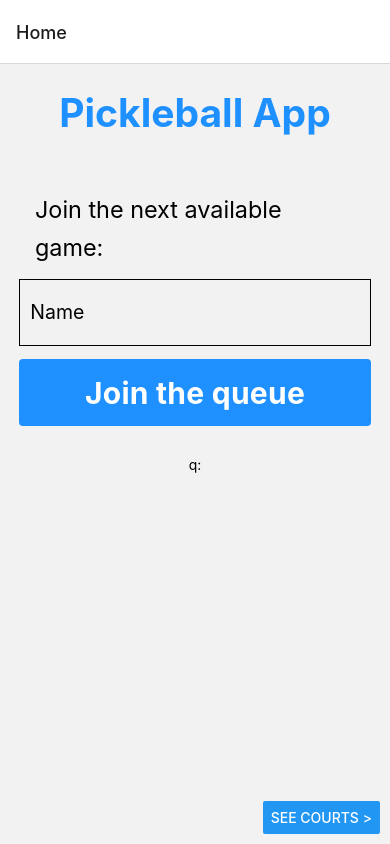
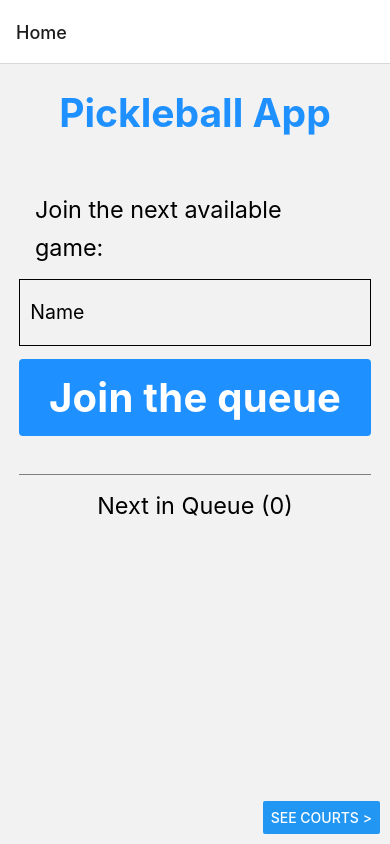
Before and after one commit to SamWickershamBryant/Open-Play, a React Native app: screen / in a window 390 px wide. Built offline with nearby package versions, Linux system fonts and the light colour scheme.

Commit message:
cleaned up ui, ui works on smaller screens(still WIP), queue list on home screen and players can leave, queue list on court screen, bug fixes and general improvement

```diff
--- a/App.js
+++ b/App.js
@@ -14,7 +14,7 @@ const Stack = createStackNavigator();
 export default function App() {
 
 
-  const {queue, enqueue, dequeue} = useQueue()
+  const {queue, enqueue, dequeue, exitQueue} = useQueue()
 
 
 
@@ -23,7 +23,7 @@ export default function App() {
       <NavigationContainer>
       <Stack.Navigator>
         <Stack.Screen name="Home">
-          {props => <HomeScreen {...props} queue={{queue,enqueue,dequeue}}/>}
+          {props => <HomeScreen {...props} queue={{queue,enqueue,dequeue,exitQueue}}/>}
         </Stack.Screen>
         <Stack.Screen name="Courts">
           {props => <CourtScreen {...props} queue={{queue,enqueue,dequeue}}/>}
--- a/app/components/BigButton.js
+++ b/app/components/BigButton.js
@@ -24,8 +24,8 @@ const styles = StyleSheet.create({
     backgroundColor: 'dodgerblue',
   },
   text: {
-    fontSize: 30,
-    lineHeight: 30,
+    fontSize: 40,
+    lineHeight: 40,
     fontWeight: 'bold',
     letterSpacing: 0.25,
     color: 'white',
--- /dev/null
+++ b/app/components/Divider.js
@@ -0,0 +1,20 @@
+// Divider.js
+
+import React from 'react';
+import { View, StyleSheet } from 'react-native';
+
+const Divider = () => {
+  return <View style={styles.divider} />;
+};
+
+const styles = StyleSheet.create({
+  divider: {
+    backgroundColor: 'grey',
+    height: 1,
+    width: '95%',
+    alignSelf: 'center',
+    marginVertical: 8,
+  },
+});
+
+export default Divider;
--- /dev/null
+++ b/app/components/HorizontalList.js
@@ -0,0 +1,50 @@
+// ScrollList.js
+
+import React from 'react';
+import { View, FlatList, Text, StyleSheet, Dimensions } from 'react-native';
+
+export default function HorizontalList(props) {
+  const renderItem = ({ item }) => {
+    return (
+      <View style={styles.itemContainer}>
+        <Text style={styles.item}>{item}</Text>
+      </View>
+    );
+  };
+
+  return (
+    <View style={styles.container}>
+      <FlatList
+        data={props.data}
+        renderItem={renderItem}
+        keyExtractor={(item, index) => index.toString()}
+        contentContainerStyle={styles.listContainer}
+        horizontal // Set the FlatList to display items horizontally
+        showsHorizontalScrollIndicator={false} // Hide the horizontal scroll indicator
+      />
+    </View>
+  );
+}
+
+const { width, height } = Dimensions.get('window');
+const styles = StyleSheet.create({
+  container: {
+    flex: 1,
+    width: '95%',
+  },
+  listContainer: {
+    flexGrow: 1,
+  },
+  item: {
+    padding: width * 0.02,
+
+    fontSize: height * 0.02,
+    width: 'auto', // Set the width to auto to adjust based on the item's content
+  },
+  itemContainer: {
+    flexDirection: 'row',
+    alignItems: 'center',
+    justifyContent: 'space-evenly',
+    paddingHorizontal: 8, // Add horizontal padding between the items
+  },
+});
--- a/app/components/Queue.js
+++ b/app/components/Queue.js
@@ -13,6 +13,9 @@ export const useQueue = () => {
       }
     }, [queue])
 
+    const exitQueue = useCallback((name) => {
+      setQueue(prevQueue => prevQueue.filter(item => item !== name));
+    }, []);
 
     const enqueue = useCallback((item) => {
       setQueue(prevQueue => [...prevQueue, item]);
@@ -36,5 +39,5 @@ export const useQueue = () => {
     }, [queue]);
 
 
-    return { queue, enqueue, dequeue };
+    return { queue, enqueue, dequeue, exitQueue };
   };
--- /dev/null
+++ b/app/components/ScrollList.js
@@ -0,0 +1,63 @@
+import React from 'react';
+import { View, FlatList, Text, StyleSheet, Dimensions, TouchableOpacity } from 'react-native';
+
+export default function ScrollList(props) {
+    const renderItem = ({ item }) => {
+        return (
+            <View style={styles.itemContainer}>
+          <Text style={styles.item}>{item}</Text>
+          <TouchableOpacity style={styles.modifyButton}>
+            <Text style={styles.buttonText} onPress={() => props.exit(item)}>Leave Queue</Text>
+          </TouchableOpacity>
+          </View>
+
+        );
+      };
+
+      return (
+        <View style={styles.container}>
+      <FlatList
+        data={props.data}
+        renderItem={renderItem}
+        keyExtractor={(item, index) => index.toString()}
+        contentContainerStyle={styles.listContainer}
+      />
+    </View>
+  );
+}
+const {width, height} = Dimensions.get('window')
+const styles = StyleSheet.create({
+  container: {
+    flex:1,
+
+    width:'95%',
+  },
+  listContainer: {
+    flexGrow: 1,
+  },
+  item: {
+
+    padding: 20,
+    marginVertical: 8,
+    marginHorizontal: 16,
+    fontSize:Math.min(width, height) * 0.03,
+    width:'50%',
+  },
+
+  itemContainer: {
+    flexDirection: 'row',
+
+    alignItems: 'center',
+    justifyContent:'space-evenly',
+  },
+  modifyButton: {
+    backgroundColor: '#4CAF50',
+    padding: 10,
+    borderRadius: 5,
+    marginHorizontal: 5,
+  },
+  buttonText: {
+    color: '#ffffff',
+    fontSize:Math.min(width, height) * 0.02,
+  },
+});
--- a/app/screens/CourtScreen.js
+++ b/app/screens/CourtScreen.js
@@ -1,10 +1,11 @@
 import React, {useState, useEffect, useCallback} from 'react';
-import { StyleSheet, Text, View, FlatList, KeyboardAvoidingView, TouchableOpacity, TextInput, Button, Switch } from 'react-native';
+import { StyleSheet, SafeAreaView, Text, View, FlatList, KeyboardAvoidingView, TouchableOpacity, TextInput, Button, Switch, Dimensions } from 'react-native';
 import Title2 from '../components/Title2';
 import { useQueue } from '../components/Queue';
 import { Court } from '../components/Court';
+import HorizontalList from '../components/HorizontalList';
 
-
+const {width, height} = Dimensions.get('window')
 const CourtScreen = ({ navigation, queue }) => {
 
     const [courts, setCourts] = useState([])
@@ -88,6 +89,15 @@ const CourtScreen = ({ navigation, queue }) => {
     }
 
     const handleAddCourt = async () => {
+      if (courts.some(obj => obj.name === newCourtName)){
+        alert("This court name already exists")
+        setNewCourtName('')
+        return
+      }
+      if (newCourtName === ''){
+        alert("Please enter a court name")
+        return
+      }
       const court = new Court(newCourtName);
       const success = await court.save();
       if (success) {
@@ -197,8 +207,8 @@ const CourtScreen = ({ navigation, queue }) => {
               );
             } else {
               cells.push(
-                <View style={styles.nameContainer}>
-              <Text key={playerIndex} style={styles.playerName}>
+                <View key={playerIndex} style={styles.nameContainer}>
+              <Text  style={styles.playerName}>
                 -
               </Text>
               </View>
@@ -274,19 +284,26 @@ const CourtScreen = ({ navigation, queue }) => {
 
     return (
 
-      <View style={styles.container}>
+      <SafeAreaView style={styles.container}>
         <Text style={styles.heading}>
         Available Courts ({courts.length})
       </Text>
 
+        <View style={styles.courtListContainer}>
       <FlatList
         data={courts}
         renderItem={renderCourt}
         keyExtractor={(item) => item.name}
-        numColumns={2}
+        key = {width < 768 ? 1 : 2}
+        numColumns={width < 768 ? 1 : 2}
         contentContainerStyle={styles.listContainer}
       />
+      </View>
 
+      <View style={styles.queueListContainer}>
+      <Text style={styles.heading}>Next in line ({queue.queue.length})</Text>
+      <HorizontalList data={queue.queue}/>
+      </View>
 
 
       <KeyboardAvoidingView
@@ -301,20 +318,32 @@ const CourtScreen = ({ navigation, queue }) => {
       />
       <Button title="Add Court" onPress={handleAddCourt} />
       </KeyboardAvoidingView>
-      </View>
+      </SafeAreaView>
     );
   };
 
   const styles = StyleSheet.create({
     container: {
+
       flex: 1,
       padding: 16,
       backgroundColor: '#F5FCFF',
+      flexDirection:'column',
+    },
+    courtListContainer: {
+      height:'60%',
+
+    },
+    queueListContainer: {
+      marginTop:'5%',
+     height:'15%',
+
     },
     heading: {
-      fontSize: 32,
+      fontSize:Math.min(width, height) * 0.06,
       fontWeight: 'bold',
       marginBottom: 16,
+      padding:8,
     },
     input: {
       flex:1,
@@ -338,13 +367,13 @@ const CourtScreen = ({ navigation, queue }) => {
       margin: 8,
       minHeight: 250,
       minWidth: '45%',
-      maxWidth: '45%',
+      maxWidth: '95%',
       position: 'relative',
       alignItems:'center',
     },
 
     courtName: {
-      fontSize: 28,
+      fontSize: width * 0.03,
       fontWeight: 'bold',
       marginBottom: 0,
       borderBottomWidth: 1,
@@ -390,7 +419,7 @@ const CourtScreen = ({ navigation, queue }) => {
     playerName: {
 
 
-      fontSize: 20,
+      fontSize: Math.min(width, height) * 0.02,
 
 
 
@@ -402,14 +431,15 @@ const CourtScreen = ({ navigation, queue }) => {
       justifyContent:'space-evenly',
       width:'90%',
 
+
     },
     playerHeading: {
-      fontSize:24,
+      fontSize:Math.min(width, height) * 0.025,
       fontWeight:'bold',
       marginBottom:'5%',
     },
     playerNameWinner: {
-      fontSize: 20,
+      fontSize: Math.min(width, height) * 0.02,
       fontWeight: 'bold',
       color: 'green',
     },
@@ -442,7 +472,7 @@ const CourtScreen = ({ navigation, queue }) => {
       borderRadius: 50,
       justifyContent: 'center',
       alignItems: 'center',
-      width: "25%",
+      width: width < 768 ? '30%' : width * 0.13,
       height: 30,
     },
     startButton: {
@@ -453,12 +483,12 @@ const CourtScreen = ({ navigation, queue }) => {
       borderRadius: 50,
       justifyContent: 'center',
       alignItems: 'center',
-      width: "25%",
+      width: width < 768 ? '30%' : width * 0.13,
       height: 30,
     },
     removeButtonText: {
       color: '#FFFFFF',
-      fontSize: 14,
+      fontSize: 15,
       fontWeight: 'bold',
     },
     assignButton: {
@@ -469,19 +499,20 @@ const CourtScreen = ({ navigation, queue }) => {
       borderRadius: 50,
       justifyContent: 'center',
       alignItems: 'center',
-      width: "30%",
+      width: width < 768 ? '35%' : width * 0.14,
       height: 30,
     },
     buttonText: {
       color: '#FFFFFF',
-      fontSize: 14,
+      fontSize: 15,
       fontWeight: 'bold',
     },
     footer:{
-
+      backgroundColor:"white",
       flexDirection: 'row',
     justifyContent: 'space-between',
     alignItems: 'center',
+    height:height * 0.08,
 
     borderTopWidth: 1,
     borderTopColor: '#ccc',
@@ -491,7 +522,6 @@ const CourtScreen = ({ navigation, queue }) => {
       padding:16,
       position:"absolute",
       width:"100%",
-
     },
   });
 
--- a/app/screens/HomeScreen.js
+++ b/app/screens/HomeScreen.js
@@ -1,15 +1,22 @@
 import React, {useState} from 'react';
-import { StyleSheet, Text, View, ScrollView, SafeAreaView, Button } from 'react-native';
+import { StyleSheet, Text, View, ScrollView, SafeAreaView, Button, Dimensions, FlatList } from 'react-native';
 import CourtScreen from './CourtScreen';
 import BigButton from '../components/BigButton';
 import Title from '../components/Title';
 import Title2 from '../components/Title2';
 import MainInput from '../components/MainInput';
 import { push, readAll, create } from '../components/Queue';
+import ScrollList from '../components/ScrollList';
+import Divider from '../components/Divider';
 
 
 const HomeScreen = ({ navigation, queue }) => {
     const [name, setName] = useState('');
+
+    const exitPlayer = (name) => {
+      queue.exitQueue(name)
+    }
+
 
     return (
 
@@ -19,6 +26,7 @@ const HomeScreen = ({ navigation, queue }) => {
 
         }}>
             <Title title="Pickleball App"/>
+
       <View style={styles.container}>
 
         <Title2 title="Join the next available game:"/>
@@ -46,7 +54,12 @@ const HomeScreen = ({ navigation, queue }) => {
             setName('')
         }}
         />
-        <Text>q:{queue.queue}</Text>
+        <Divider/>
+        <View style={styles.queue}>
+        <Text style={styles.queueHeader}>Next in Queue ({queue.queue.length})</Text>
+
+        <ScrollList data={queue.queue} exit={exitPlayer}></ScrollList>
+        </View>
 
 
 
@@ -62,7 +75,7 @@ const HomeScreen = ({ navigation, queue }) => {
 
     );
   };
-
+  const {width, height} = Dimensions.get('window')
   const styles = StyleSheet.create({
     container: {
       flex: 1,
@@ -73,6 +86,19 @@ const HomeScreen = ({ navigation, queue }) => {
       marginTop:20,
 
     },
+    queue: {
+      flex:1,
+      width:'100%',
+      justifyContent:'space-between',
+      alignItems:'center',
+      marginTop:'2%',
+
+
+    },
+    queueHeader: {
+      fontSize:Math.min(width, height) * 0.06,
+      marginBottom:'2%',
+    },
     footButton: {
         position:"absolute",
         right:10,
```
